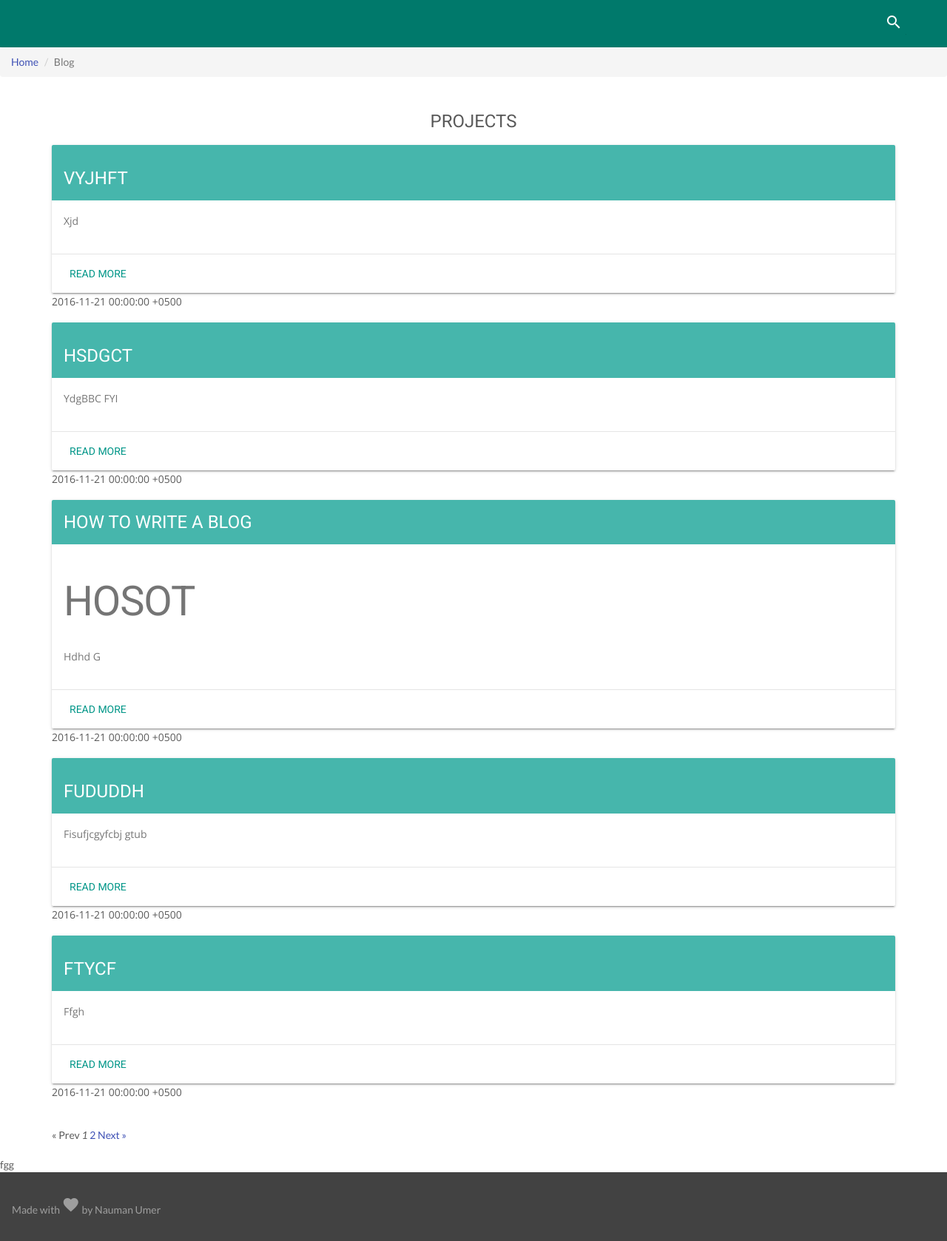
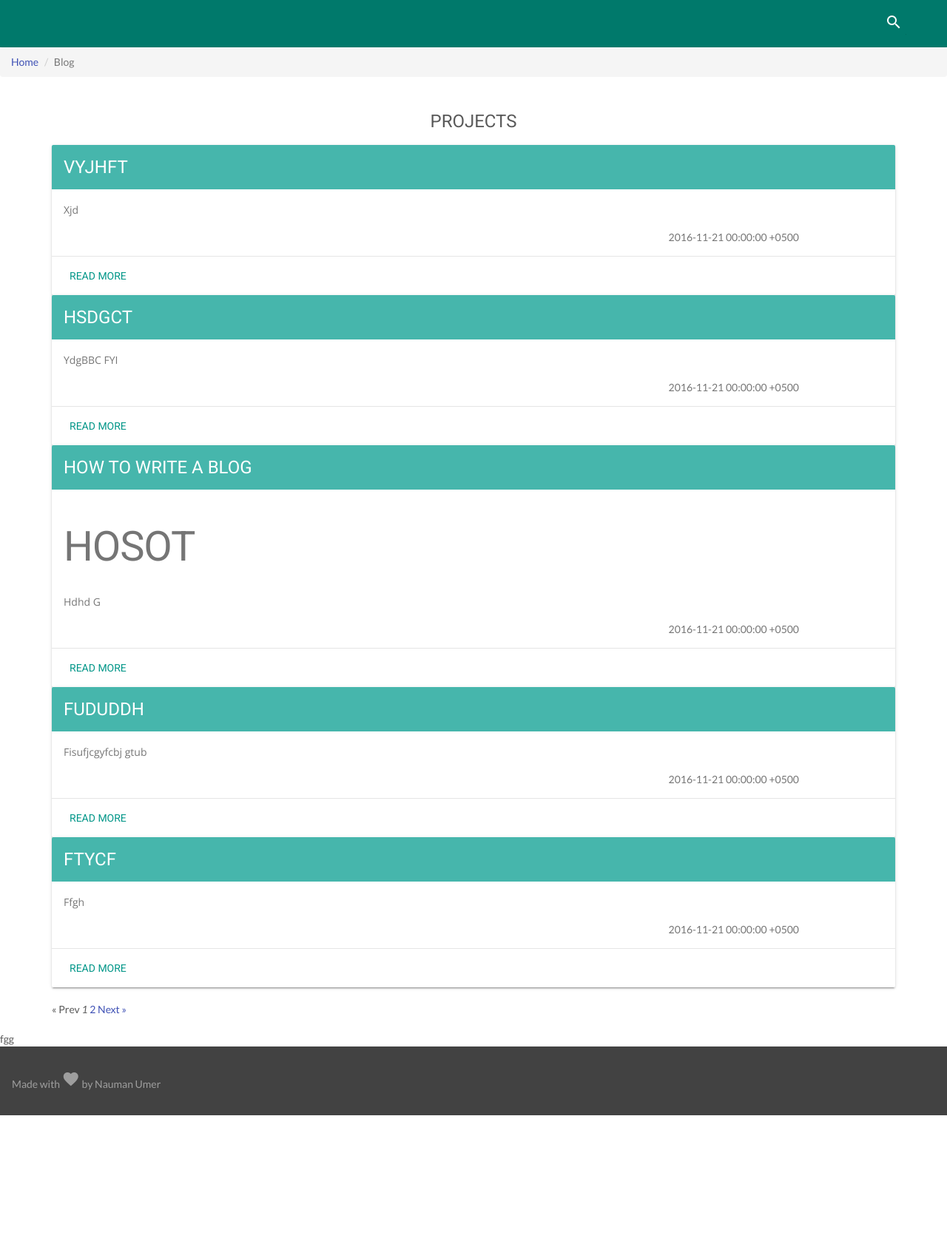
Before and after one commit to nmanumr/nmanumr.com, a Jekyll site: the page built from blog/index.html, in a window 1280 px wide. Shown: the whole page at 74% size. Built offline with Jekyll 4.4.1, drawn with Linux system fonts in a browser that asks for light colours; nearby versions of some CDN libraries; library files that are not in the unit come from our copies; the list of posts is cut into pages by our own code; comment, search, counter and statistics services are not loaded.

Commit message:
Update index.html

```diff
--- a/blog/index.html
+++ b/blog/index.html
@@ -24,7 +24,8 @@
     <h2 class="mdl-card__title-text">{{ post.title }}</h2>
   </div>
   <div class="mdl-card__supporting-text">
-    {{ post.content }}
+    <div>{{ post.excerpt }}</div>
+    <span class="pull-right">{{ post.date }}</span>
   </div>
   <div class="mdl-card__actions mdl-card--border pull-right">
     <a class="mdl-button mdl-button--colored mdl-js-button mdl-js-ripple-effect" href="{{ post.url }}">
@@ -32,10 +33,6 @@
     </a>
   </div>
 </div>
-
-  <p class="author">
-    <span class="date">{{ post.date }}</span>
-  </p>
 {% endfor %}
 
 {% if paginator.total_pages > 1 %}
```
